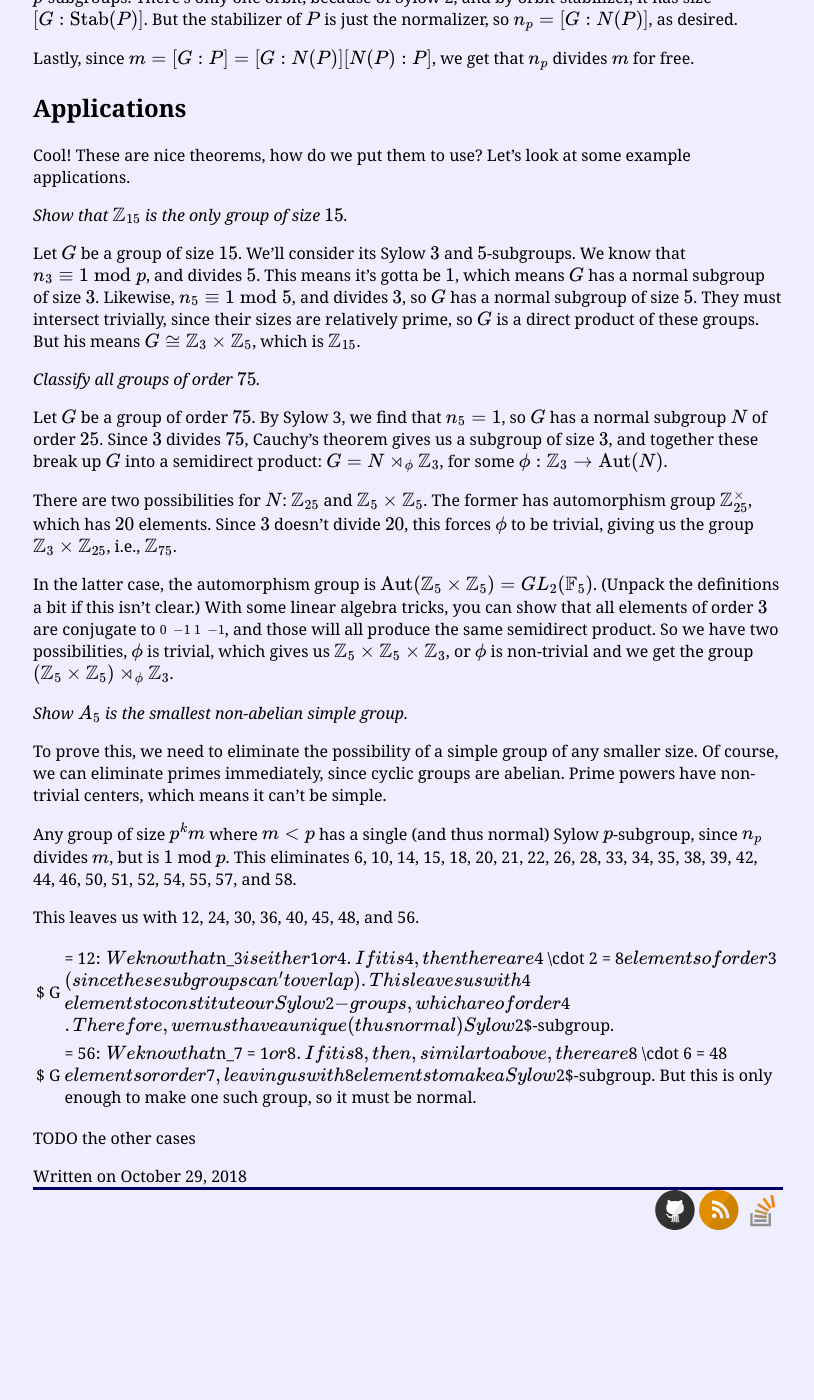
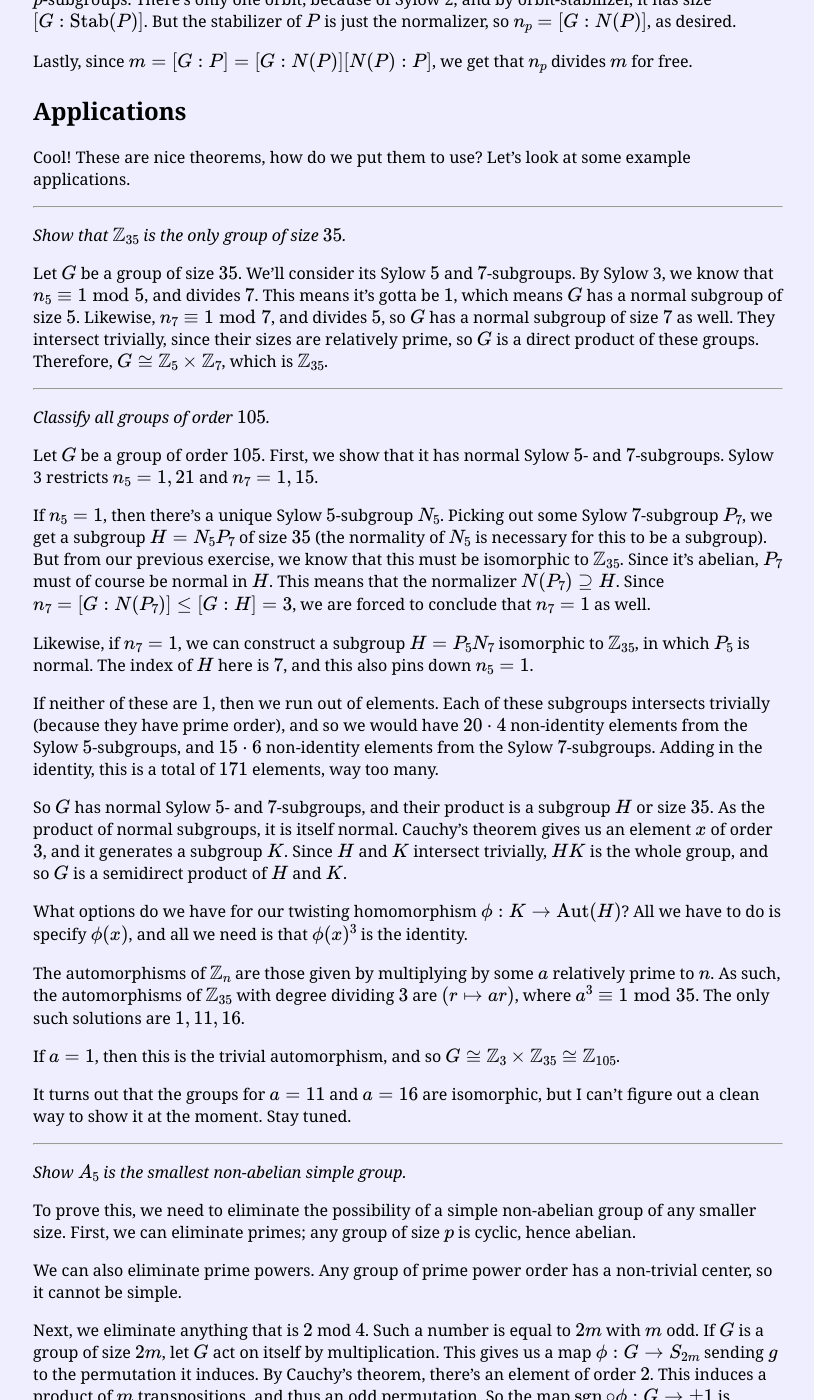
Before and after one commit to HenrySwanson/math-mondays, a Jekyll site: the page built from _posts/2018-10-29-sylow.md, in a window 1280 px wide and 1400 px high, scrolled down 2102 px. Shown: the whole window, without its empty margins (232-1046 px from the left). Built offline with Jekyll 4.4.1, drawn with Linux system fonts in a browser that asks for light colours; formulas are drawn with MathJax 3; before the commit the page ends 3345 px from its top, so only the background shows below that; some of the changed text lies outside the part shown.

Commit message:
Add last cases to Sylow article

```diff
--- a/_posts/2018-10-29-sylow.md
+++ b/_posts/2018-10-29-sylow.md
@@ -8,12 +8,13 @@
 \newcommand{\FF}{\Bbb F}
 \DeclareMathOperator{\Stab}{Stab}
 \DeclareMathOperator{\Fix}{Fix}
-\DeclareMathOperator{\Aut}{Aut}$
+\DeclareMathOperator{\Aut}{Aut}
+\DeclareMathOperator{\sgn}{sgn}$
 </div>
 
 In group theory, the Sylow theorems are a triplet of theorems that pin down a suprising amount of information about certain subgroups.
 
-Lagrange's theorem tells us that if $H$ is a subgroup of $G$, then the size of $H$ divides the size of $G$. The Sylow theorems give us some answers to the converse question: for what divisors of $|G|$ can we find a subgroup of that size?
+Lagrange's theorem tells us that if $H$ is a subgroup of $G$, then the size of $H$ divides the size of $G$. The Sylow theorems give us some answers to the converse question: for what divisors of $\|G\|$ can we find a subgroup of that size?
 
 <!--more-->
 ---
@@ -32,7 +33,7 @@
 
 Sylow 3 is the easiest to understand; it just puts some arithmetic criteria on $n_p$. For small-ish groups, this is often enough to nail down $n_p$ exactly!
 
-Onto the proofs!
+On to the proofs!
 
 ## Lemma
 
@@ -60,7 +61,7 @@
 
 ## Sylow 3
 
-Let $P$ be a particular Sylow $p$-subgroup, and let it act on the set of _all_ Sylow $p$-subgroups by conjugation. We claim that $P$ is the only fixed point of this action. This would, by our lemma (we're getting so much mileage out of it), instantly tell us that $n_p \equiv 1 \bmod p$.
+Let $P$ be a particular Sylow $p$-subgroup, and let it act on the set of _all_ Sylow $p$-subgroups by conjugation. We claim that $P$ is the only fixed point of this action. This would, by our lemma (we're getting so much mileage out of this baby), instantly tell us that $n_p \equiv 1 \bmod p$.
 
 Consider some fixed point $Q$. Then for any $p \in P$, $p^{-1}Qp = Q$, which means that $P$ lies in the normalizer of $Q$. Since both $P$ and $Q$ are Sylow $p$-subgroups of $G$, they are both Sylow $p$-subgroups of $N(Q)$. By Sylow 2, they must be conjugate, but since $Q$ is normal in $N(Q)$, it's not going anywhere under conjugation. Thus $Q$ must equal $P$.
 
@@ -72,28 +73,74 @@
 
 Cool! These are nice theorems, how do we put them to use? Let's look at some example applications.
 
-*Show that $\ZZ_{15}$ is the only group of size $15$.*
+---
 
-Let $G$ be a group of size $15$. We'll consider its Sylow $3$ and $5$-subgroups. We know that $n_3 \equiv 1 \bmod p$, and divides $5$. This means it's gotta be $1$, which means $G$ has a normal subgroup of size $3$. Likewise, $n_5 \equiv 1 \bmod 5$, and divides $3$, so $G$ has a normal subgroup of size $5$. They must intersect trivially, since their sizes are relatively prime, so $G$ is a direct product of these groups. But his means $G \cong \ZZ_3 \times \ZZ_5$, which is $\ZZ_{15}$.
+*Show that $\ZZ_{35}$ is the only group of size $35$.*
 
-*Classify all groups of order $75$.*
+Let $G$ be a group of size $35$. We'll consider its Sylow $5$ and $7$-subgroups. By Sylow 3, we know that $n_5 \equiv 1 \bmod 5$, and divides $7$. This means it's gotta be $1$, which means $G$ has a normal subgroup of size $5$. Likewise, $n_7 \equiv 1 \bmod 7$, and divides $5$, so $G$ has a normal subgroup of size $7$ as well. They intersect trivially, since their sizes are relatively prime, so $G$ is a direct product of these groups. Therefore, $G \cong \ZZ_5 \times \ZZ_7$, which is $\ZZ_{35}$.
 
-Let $G$ be a group of order $75$. By Sylow 3, we find that $n_5 = 1$, so $G$ has a normal subgroup $N$ of order $25$. Since $3$ divides $75$, Cauchy's theorem gives us a subgroup of size $3$, and together these break up $G$ into a semidirect product: $G = N \rtimes_\phi \ZZ_3$, for some $\phi : \ZZ_3 \to \Aut(N)$.
+---
 
-There are two possibilities for $N$: $\ZZ_{25}$ and $\ZZ_5 \times \ZZ_5$. The former has automorphism group $\ZZ_{25}^\times$, which has $20$ elements. Since $3$ doesn't divide $20$, this forces $\phi$ to be trivial, giving us the group $\ZZ_3 \times \ZZ_{25}$, i.e., $\ZZ_{75}$.
+*Classify all groups of order $105$.*
 
-In the latter case, the automorphism group is $\Aut(\ZZ_5 \times \ZZ_5) = GL_2(\FF_5)$. (Unpack the definitions a bit if this isn't clear.) With some linear algebra tricks, you can show that all elements of order $3$ are conjugate to $\begin{smallmatrix}0 & -1 \\ 1 & -1\end{smallmatrix}$, and those will all produce the same semidirect product. So we have two possibilities, $\phi$ is trivial, which gives us $\ZZ_5 \times \ZZ_5 \times \ZZ_3$, or $\phi$ is non-trivial and we get the group $(\ZZ_5 \times \ZZ_5) \rtimes_\phi \ZZ_3$.
+Let $G$ be a group of order $105$. First, we show that it has normal Sylow $5$- and $7$-subgroups. Sylow 3 restricts $n_5 = 1,21$ and $n_7 = 1,15$.
+
+If $n_5 = 1$, then there's a unique Sylow $5$-subgroup $N_5$. Picking out some Sylow $7$-subgroup $P_7$, we get a subgroup $H = N_5 P_7$ of size $35$ (the normality of $N_5$ is necessary for this to be a subgroup). But from our previous exercise, we know that this must be isomorphic to $\ZZ_{35}$. Since it's abelian, $P_7$ must of course be normal in $H$. This means that the normalizer $N(P_7) \supseteq H$. Since $n_7 = [G : N(P_7)] \le [G : H] = 3$, we are forced to conclude that $n_7 = 1$ as well.
+
+Likewise, if $n_7 = 1$, we can construct a subgroup $H = P_5 N_7$ isomorphic to $\ZZ_{35}$, in which $P_5$ is normal. The index of $H$ here is $7$, and this also pins down $n_5 = 1$.
+
+If neither of these are $1$, then we run out of elements. Each of these subgroups intersects trivially (because they have prime order), and so we would have $20 \cdot 4$ non-identity elements from the Sylow $5$-subgroups, and $15 \cdot 6$ non-identity elements from the Sylow $7$-subgroups. Adding in the identity, this is a total of $171$ elements, way too many.
+
+So $G$ has normal Sylow $5$- and $7$-subgroups, and their product is a subgroup $H$ or size $35$. As the product of normal subgroups, it is itself normal. Cauchy's theorem gives us an element $x$ of order $3$, and it generates a subgroup $K$. Since $H$ and $K$ intersect trivially, $HK$ is the whole group, and so $G$ is a semidirect product of $H$ and $K$.
+
+What options do we have for our twisting homomorphism $\phi : K \to \Aut(H)$? All we have to do is specify $\phi(x)$, and all we need is that $\phi(x)^3$ is the identity.
+
+The automorphisms of $\ZZ_n$ are those given by multiplying by some $a$ relatively prime to $n$. As such, the automorphisms of $\ZZ_{35}$ with degree dividing $3$ are $(r \mapsto ar)$, where $a^3 \equiv 1 \bmod 35$. The only such solutions are $1, 11, 16$.
+
+If $a = 1$, then this is the trivial automorphism, and so $G \cong \ZZ_3 \times \ZZ_{35} \cong \ZZ_{105}$.
+
+It turns out that the groups for $a = 11$ and $a = 16$ are isomorphic, but I can't figure out a clean way to show it at the moment. Stay tuned. <!--TODO-->
+
+---
 
 *Show $A_5$ is the smallest non-abelian simple group.*
 
-To prove this, we need to eliminate the possibility of a simple group of any smaller size. Of course, we can eliminate primes immediately, since cyclic groups are abelian. Prime powers have non-trivial centers, which means it can't be simple.
+To prove this, we need to eliminate the possibility of a simple non-abelian group of any smaller size. First, we can eliminate primes; any group of size $p$ is cyclic, hence abelian.
 
-Any group of size $p^k m$ where $m < p$ has a single (and thus normal) Sylow $p$-subgroup, since $n_p$ divides $m$, but is $1$ mod $p$. This eliminates 6, 10, 14, 15, 18, 20, 21, 22, 26, 28, 33, 34, 35, 38, 39, 42, 44, 46, 50, 51, 52, 54, 55, 57, and 58.
+We can also eliminate prime powers. Any group of prime power order has a non-trivial center, so it cannot be simple.
 
-This leaves us with 12, 24, 30, 36, 40, 45, 48, and 56.
+Next, we eliminate anything that is $2$ mod $4$. Such a number is equal to $2m$ with $m$ odd. If $G$ is a group of size $2m$, let $G$ act on itself by multiplication. This gives us a map $\phi : G \to S_{2m}$ sending $g$ to the permutation it induces. By Cauchy's theorem, there's an element of order $2$. This induces a product of $m$ transpositions, and thus an odd permutation. So the map $\sgn \circ \phi : G \to \{ \pm 1 \}$ is surjective, and so its kernel is a non-trivial proper subgroup of $G$. (Unless $G$ has order $2$, but we already handled that case.)
 
-$|G| = 12$: We know that $n_3$ is either $1$ or $4$. If it is $4$, then there are $4 \cdot 2 = 8$ elements of order $3$ (since these subgroups can't overlap). This leaves us with $4$ elements to constitute our Sylow $2$-groups, which are of order $4$. Therefore, we must have a unique (thus normal) Sylow $2$-subgroup.
+Our last big sweep will be to eliminate groups of size $p^k m$ with $m < p$. Since $n_p$ divides $m$, we have $n_p \le m < p$. But $n_p$ is $1$ mod $p$, and so must be $1$. If there is a single Sylow $p$-subgroup, it must be normal. This eliminates 15, 20, 21, 28, 33, 35, 39, 44, 51, 52, 55, and 57.
 
-$|G| = 56$: We know that $n_7 = 1$ or $8$. If it is $8$, then, similar to above, there are $8 \cdot 6 = 48$ elements or order $7$, leaving us with $8$ elements to make a Sylow $2$-subgroup. But this is only enough to make one such group, so it must be normal.
+This leaves us with 12, 24, 36, 40, 45, 48, and 56.
 
-TODO the other cases
+$\|G\|=40$: From the congruence conditions, we know that $n_5$ is $1$ mod $5$ and divides $8$. But this forces it to be $1$, so there is a unique Sylow $5$-subgroup.
+
+$\|G\|=45$: Similar to $\|G\|=40$, the arithmetic restrictions force $n_5$ to be $1$.
+
+$\|G\| = 12$: We know that $n_3$ is either $1$ or $4$. If it's not $1$, there's $4$ Sylow $3$-subgroups, and because they have prime order, they intersect trivially. This gives $8$ elements of order $3$, leaving $4$ other elements to constitute the Sylow $2$-subgroups. But each Sylow $2$-subgroup has $4$ elements, and so there is a unique (hence normal) one.
+
+$\|G\| = 56$: Similar to the case for $12$. If $n_7$ is not $1$, it is $8$, yielding $48$ elements of order $7$. The leftover $8$ elements form the unique Sylow $2$-subgroup.
+
+For the other three cases we need some stronger stuff.
+
+Claim: if $G$ is simple and non-abelian, then for all $p$ dividing $\|G\|$, we must have $\|G\|$ divides $n_p!$.
+
+Proof: Let $G$ act on the Sylow $p$-subgroups by conjugation. Because there are $n_p$ of them, this gives us a homomorphism $\phi : G \to S_{n_p}$. Since $G$ is simple, $\ker \phi$ is either trivial or all of $G$. Because all Sylow $p$-subgroups are conjugate, the latter situation only occurs when there is only one of them, something impossible if $G$ is simple and non-abelian.
+
+This leaves us with the former case, where the kernel is trivial, and thus $\phi$ is an injection. Identifying $G$ as a subgroup of $S_{n_p}$, we get that $\|G\|$ divides $n_p!$ as promised.
+
+We can now eliminate the last cases.
+
+$\|G\|=24$: We know that $n_2$ is either $1$ or $3$, by the usual congruence conditions. But now we have a new tool. If $G$ were simple, then $24$ would divide $n_2!$, which it can't in either case. So $G$ can't be simple.
+
+$\|G\|=36$: We know $n_3$ is $1$ or $4$. If $G$ is simple, then $36$ would divide $n_3!$, which it can't.
+
+$\|G\|=48$: Identical to the case for $24$.
+
+Phew!
+
+This was a lot of work. Back when I was in high school, we had to prove this without the Sylow theorems, and by god we appreciated them. Get off my lawn!
+
+(But actually though, that was an... experience.)
```
